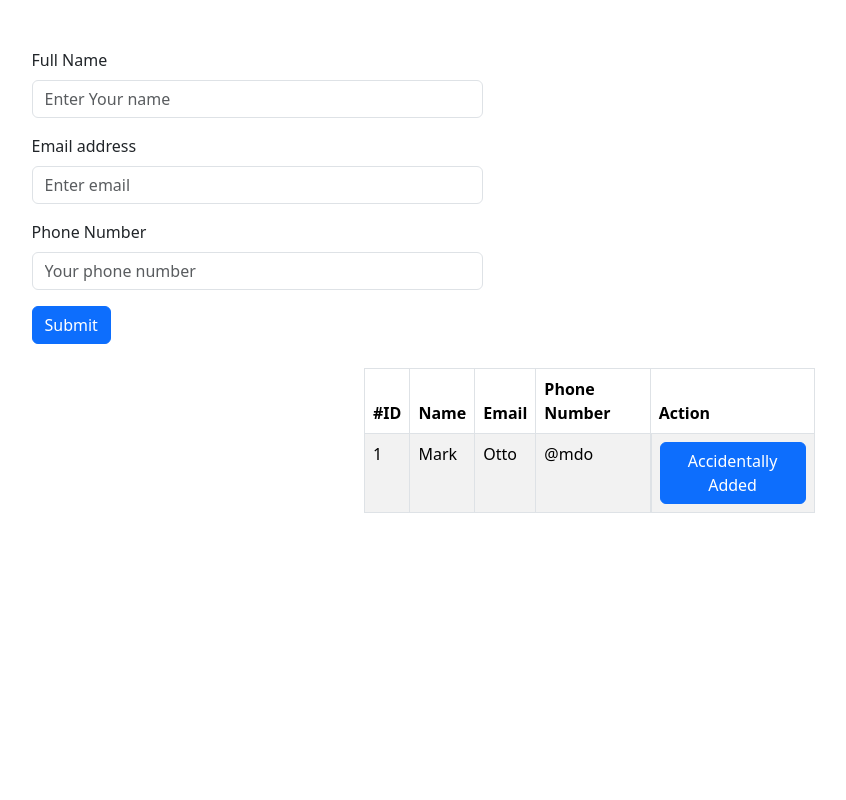
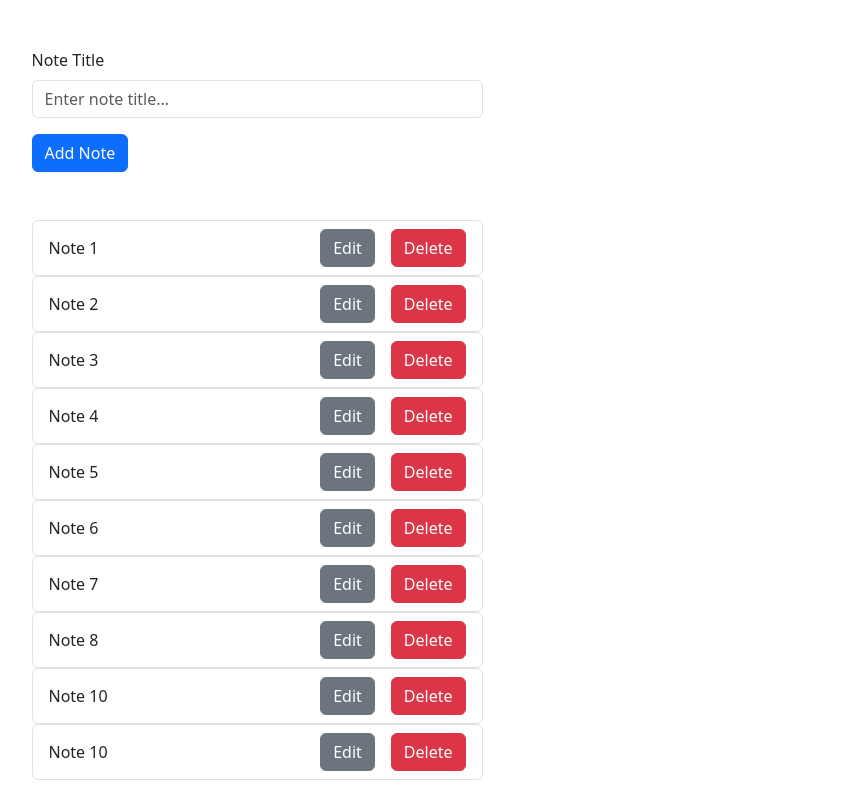
Before and after one commit to jiboninfo1994/60-days-of-code-challenge, a React (Create React App) app: page / in a window 1280 px wide. Shown: the whole page, without its empty margins (383-1229 px from the left). Built offline with nearby package versions, Linux system fonts and the light colour scheme; data requests are answered from the project's data file.

Commit message:
Complete crud oparation with api

```diff
--- /dev/null
+++ b/db.json
@@ -0,0 +1,44 @@
+{
+  "notes": [
+    {
+      "id": "1726131393370",
+      "title": "Note 1"
+    },
+    {
+      "id": "1726131396141",
+      "title": "Note 2"
+    },
+    {
+      "id": "1726131401276",
+      "title": "Note 3"
+    },
+    {
+      "id": "1726131404093",
+      "title": "Note 4"
+    },
+    {
+      "id": "1726131407037",
+      "title": "Note 5"
+    },
+    {
+      "id": "1726131409445",
+      "title": "Note 6"
+    },
+    {
+      "id": "1726131412165",
+      "title": "Note 7"
+    },
+    {
+      "id": "1726131416781",
+      "title": "Note 8"
+    },
+    {
+      "id": "1726131419413",
+      "title": "Note 10"
+    },
+    {
+      "id": "1726131422045",
+      "title": "Note 10"
+    }
+  ]
+}
--- a/package.json
+++ b/package.json
@@ -7,6 +7,7 @@
     "@testing-library/react": "^13.4.0",
     "@testing-library/user-event": "^13.5.0",
     "bootstrap": "^5.3.3",
+    "json-server": "^1.0.0-beta.2",
     "react": "^18.3.1",
     "react-bootstrap": "^2.10.4",
     "react-dom": "^18.3.1",
@@ -15,6 +16,7 @@
   },
   "scripts": {
     "start": "react-scripts start",
+    "fake-json-server": "json-server -p 4000 --watch db.json",
     "build": "react-scripts build",
     "test": "react-scripts test",
     "eject": "react-scripts eject"
--- a/src/App.js
+++ b/src/App.js
@@ -1,28 +1,148 @@
-import { Col, Container, Row } from 'react-bootstrap';
+import { Button, Col, Container, Form, ListGroup, Row } from 'react-bootstrap';
 import './App.css';
-import UserForm from './components/UserForm';
-import AllUserTable from './components/AllUserTable';
-import UserStatusTabele from './components/UserStatusTabele';
+import { useEffect, useState } from 'react';
 
 function App() {
+  const [noteTitle, setNotetitle] = useState('');
+  const [notes, setNotes] = useState([]);
+  const [editMode, setEditMode] = useState(false);
+  const [editableNote, setEditableNote] = useState(null);
+
+  // Fetch Data
+  const fetchData = async () => {
+    const response = await fetch('http://localhost:4000/notes');
+    const data = await response.json();
+
+    setNotes(data);
+  };
+
+  useEffect(() => {
+    fetchData();
+  }, []);
+
+  // Handle submit
+  const handleSubmit = (e) => {
+    e.preventDefault();
+
+    if (noteTitle.trim() === '') {
+      return alert('Note title field is required!');
+    }
+
+    editMode ? updateHandler() : createHandler();
+  };
+
+  // Create handler
+  const createHandler = async () => {
+    const newNote = {
+      id: Date.now() + '',
+      title: noteTitle
+    };
+
+    const response = await fetch('http://localhost:4000/notes', {
+      method: 'POST',
+      headers: {
+        'Content-type': 'application/json'
+      },
+      body: JSON.stringify(newNote)
+    });
+    const data = response.json();
+
+    // setNotes([...notes, newNote]);
+    setNotes(data);
+    setNotetitle('');
+
+    await fetchData();
+  };
+
+  // Edit handler
+  const editHandler = (note) => {
+    setEditMode(true);
+    setNotetitle(note.title);
+    setEditableNote(note);
+  };
+
+  // Update handler
+  const updateHandler = async () => {
+    const { id, ...rest } = editableNote;
+    const updateNote = { ...rest, title: noteTitle };
+    const response = await fetch(
+      `http://localhost:4000/notes/${editableNote.id}`,
+      {
+        method: 'PATCH',
+        headers: {
+          'Content-type': 'application/json'
+        },
+        body: JSON.stringify(updateNote)
+      }
+    );
+    const data = response.json();
+
+    setNotes(data);
+    setEditMode(false);
+    setNotetitle('');
+    setEditableNote(null);
+
+    await fetchData();
+  };
+
+  // Delete handler
+  const deleteHandler = async (id) => {
+    const response = await fetch(`http://localhost:4000/notes/${id}`, {
+      method: 'DELETE'
+    });
+    const data = await response.json();
+
+    setNotes(data);
+
+    await fetchData();
+  };
+
   return (
     <div className="App pt-5">
       <Container>
         <Row className="justify-content-md-center">
           <Col xs lg="5">
-            <UserForm />
+            <Form className="mb-5" onSubmit={handleSubmit}>
+              <Form.Group className="mb-3" controlId="formBasicEmail">
+                <Form.Label>Note Title</Form.Label>
+                <Form.Control
+                  type="text"
+                  placeholder="Enter note title..."
+                  value={noteTitle}
+                  onChange={(e) => setNotetitle(e.target.value)}
+                />
+              </Form.Group>
+              <Button variant="primary" type="submit">
+                {editMode ? 'Update Note' : 'Add Note'}
+              </Button>
+            </Form>
+
+            {notes &&
+              notes.length > 0 &&
+              notes.map((item) => (
+                <ListGroup key={item.id}>
+                  <ListGroup.Item className="d-flex justify-content-between align-items-center">
+                    <span>{item.title}</span>
+                    <div className="button-wrapper d-flex gap-3">
+                      <Button
+                        variant="secondary"
+                        type="button"
+                        onClick={() => editHandler(item)}
+                      >
+                        Edit
+                      </Button>
+                      <Button
+                        variant="danger"
+                        onClick={() => deleteHandler(item.id)}
+                      >
+                        Delete
+                      </Button>
+                    </div>
+                  </ListGroup.Item>
+                </ListGroup>
+              ))}
           </Col>
         </Row>
-        <div className="student-table-wrap pt-4">
-          <Row>
-            <Col xs lg="7">
-              <AllUserTable />
-            </Col>
-            <Col xs lg="5">
-              <UserStatusTabele />
-            </Col>
-          </Row>
-        </div>
       </Container>
     </div>
   );
--- a/src/components/AllUserTable.js
+++ /dev/null
@@ -1,55 +0,0 @@
-import React, { useContext } from 'react';
-import { Button, Table } from 'react-bootstrap';
-import { userContextApi } from '../context/UserContext';
-
-const AllUserTable = () => {
-  const { userState } = useContext(userContextApi);
-  console.log(userState);
-
-  return (
-    <>
-      {userState?.users && userState?.users?.length > 0 && (
-        <>
-          <h2>All User</h2>
-          <Table striped bordered hover>
-            <thead>
-              <tr>
-                <th>#ID</th>
-                <th>Name</th>
-                <th>Email</th>
-                <th>Phone Number</th>
-                <th>Action</th>
-              </tr>
-            </thead>
-            <tbody>
-              {userState?.users?.map((item, index) => (
-                <tr key={item.id}>
-                  <td>{index + 1}</td>
-                  <td>{item.name}</td>
-                  <td>{item.email}</td>
-                  <td>{item.phone}</td>
-                  <td className="d-flex gap-2">
-                    <Button variant="primary" type="button">
-                      Edit
-                    </Button>
-                    <Button variant="primary" type="button">
-                      Delete
-                    </Button>
-                    <Button variant="primary" type="button">
-                      Present
-                    </Button>
-                    <Button variant="primary" type="button">
-                      Absent
-                    </Button>
-                  </td>
-                </tr>
-              ))}
-            </tbody>
-          </Table>
-        </>
-      )}
-    </>
-  );
-};
-
-export default AllUserTable;
--- a/src/components/UserForm.js
+++ /dev/null
@@ -1,68 +0,0 @@
-import React, { useContext, useEffect } from 'react';
-import Button from 'react-bootstrap/Button';
-import Form from 'react-bootstrap/Form';
-import { userContextApi } from '../context/UserContext';
-
-const UserForm = () => {
-  const { userState, dispatch, handleSubmit } = useContext(userContextApi);
-  useEffect(() => {
-    console.log('Useeffe', userState);
-  }, [userState]);
-
-  return (
-    <Form onSubmit={handleSubmit}>
-      <Form.Group className="mb-3" controlId="formName">
-        <Form.Label>Full Name</Form.Label>
-        <Form.Control
-          type="text"
-          placeholder="Enter Your name"
-          value={userState.userField.name}
-          name="name"
-          onChange={(e) =>
-            dispatch({
-              type: 'CHANGE_INPUT',
-              payload: { name: e.target.name, value: e.target.value }
-            })
-          }
-        />
-      </Form.Group>
-
-      <Form.Group className="mb-3" controlId="formEmail">
-        <Form.Label>Email address</Form.Label>
-        <Form.Control
-          type="email"
-          name="email"
-          placeholder="Enter email"
-          value={userState.userField.email}
-          onChange={(e) =>
-            dispatch({
-              type: 'CHANGE_INPUT',
-              payload: { name: e.target.name, value: e.target.value }
-            })
-          }
-        />
-      </Form.Group>
-
-      <Form.Group className="mb-3" controlId="formPhone">
-        <Form.Label>Phone Number</Form.Label>
-        <Form.Control
-          type="text"
-          name="phone"
-          placeholder="Your phone number"
-          value={userState.userField.phone}
-          onChange={(e) =>
-            dispatch({
-              type: 'CHANGE_INPUT',
-              payload: { name: e.target.name, value: e.target.value }
-            })
-          }
-        />
-      </Form.Group>
-      <Button variant="primary" type="submit">
-        Submit
-      </Button>
-    </Form>
-  );
-};
-
-export default UserForm;
--- a/src/components/UserStatusTabele.js
+++ /dev/null
@@ -1,33 +0,0 @@
-import React from 'react';
-import { Button, Table } from 'react-bootstrap';
-
-const UserStatusTabele = () => {
-  return (
-    <Table striped bordered hover>
-      <thead>
-        <tr>
-          <th>#ID</th>
-          <th>Name</th>
-          <th>Email</th>
-          <th>Phone Number</th>
-          <th>Action</th>
-        </tr>
-      </thead>
-      <tbody>
-        <tr>
-          <td>1</td>
-          <td>Mark</td>
-          <td>Otto</td>
-          <td>@mdo</td>
-          <td className="d-flex gap-2">
-            <Button variant="primary" type="button">
-              Accidentally Added
-            </Button>
-          </td>
-        </tr>
-      </tbody>
-    </Table>
-  );
-};
-
-export default UserStatusTabele;
--- a/src/context/UserContext.js
+++ /dev/null
@@ -1,72 +0,0 @@
-import { createContext, useReducer } from 'react';
-
-export const userContextApi = createContext();
-
-const intialState = {
-  userField: { name: '', email: '', phone: '' },
-  users: []
-};
-
-const reducer = (state, action) => {
-  if (action.type === 'CHANGE_INPUT') {
-    return {
-      ...state,
-      userField: {
-        ...state.userField,
-        [action.payload.name]: action.payload.value
-      }
-    };
-  } else if (action.type === 'CREATE_USER') {
-    const newUser = {
-      id: Date.now() + '',
-      name: state.userField.name,
-      email: state.userField.email,
-      phone: state.userField.phone
-    };
-
-    return {
-      ...state,
-      users: [...state.users, newUser],
-      userField: {
-        name: '',
-        email: '',
-        phone: ''
-      }
-    };
-  }
-
-  return state;
-};
-
-const UserContext = ({ children }) => {
-  const [userState, dispatch] = useReducer(reducer, intialState);
-
-  // Handle submit
-  const handleSubmit = (e) => {
-    e.preventDefault();
-
-    if (
-      userState.userField.name.trim() === '' ||
-      userState.userField.email.trim() === '' ||
-      userState.userField.name.trim() === ''
-    ) {
-      return alert('All field are required!');
-    }
-
-    dispatch({ type: 'CREATE_USER' });
-  };
-
-  const userCTX = {
-    handleSubmit,
-    userState,
-    dispatch
-  };
-
-  return (
-    <userContextApi.Provider value={userCTX}>
-      {children}
-    </userContextApi.Provider>
-  );
-};
-
-export default UserContext;
--- a/src/index.js
+++ b/src/index.js
@@ -4,14 +4,11 @@ import './index.css';
 import App from './App';
 import reportWebVitals from './reportWebVitals';
 import 'bootstrap/dist/css/bootstrap.min.css';
-import UserContext from './context/UserContext';
 
 const root = ReactDOM.createRoot(document.getElementById('root'));
 root.render(
   //   <React.StrictMode>
-  <UserContext>
-    <App />
-  </UserContext>
+  <App />
 
   //   </React.StrictMode>
 );
```
Also changed, not shown: 2 other files (tests, documents, lock files or other folders).
